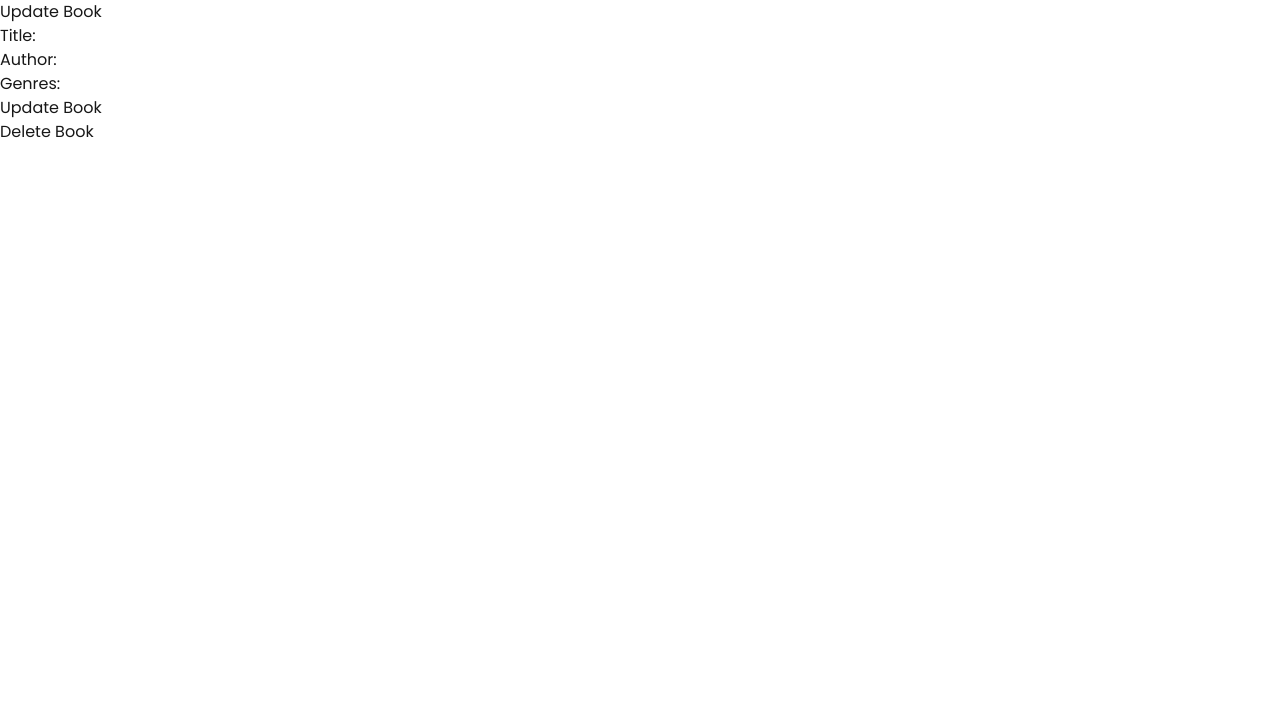
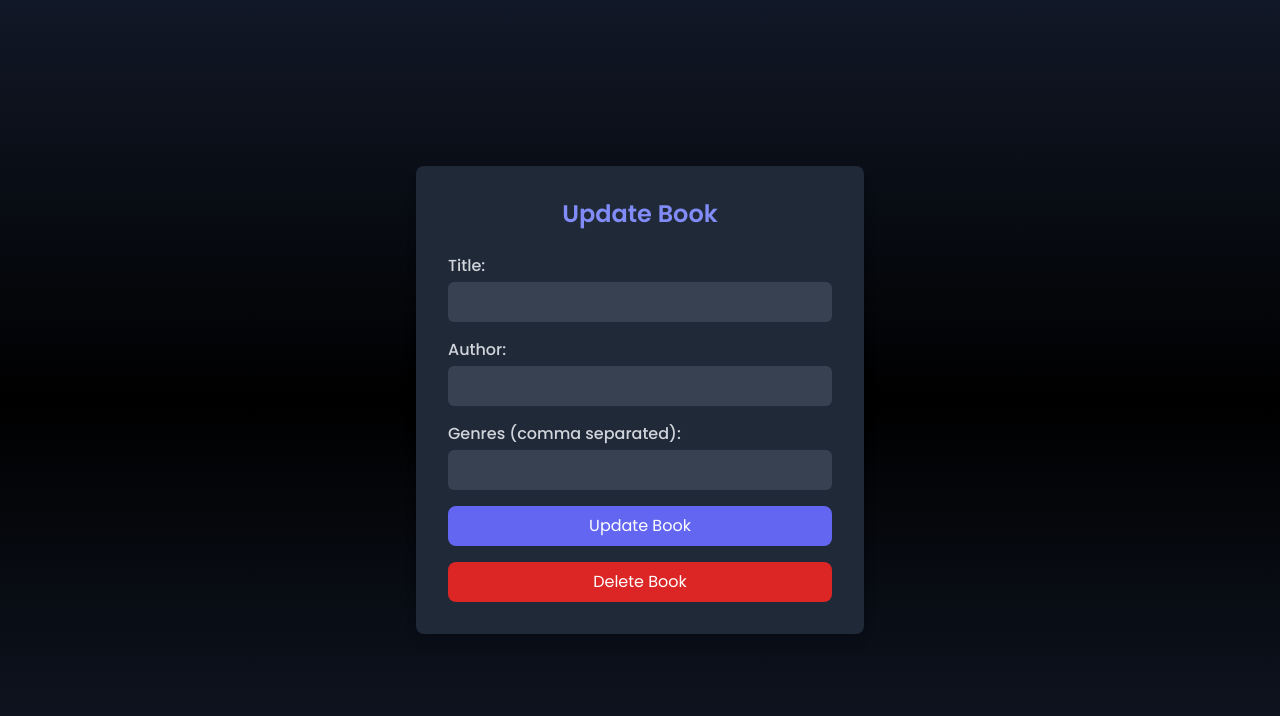
Before and after one commit to angelpoulose/Woven-Pages, a Next.js app in the folder frontend/: page /book/1/update in a window 1280 px wide. Shown: the top 716 px of the page. Built offline with nearby package versions, Linux system fonts and the light colour scheme; no server answers.

Commit message:
added update book page

```diff
--- a/frontend/src/app/book/[id]/update/page.js
+++ b/frontend/src/app/book/[id]/update/page.js
@@ -3,7 +3,7 @@ import React, { useState, useEffect } from 'react';
 import axios from 'axios';
 import { useSearchParams } from 'next/navigation';
 import Cookies from 'js-cookie';
-import {useRouter} from 'next/navigation'
+import { useRouter } from 'next/navigation';
 
 const UpdateBookPage = () => {
     const searchParams = useSearchParams();
@@ -17,7 +17,7 @@ const UpdateBookPage = () => {
 
     useEffect(() => {
         // Fetch the book data when the component mounts
-        if (id){
+        if (id) {
             axios.get(`http://localhost:5000/book/${id}`)
                 .then(response => {
                     setBook(response.data);
@@ -55,9 +55,9 @@ const UpdateBookPage = () => {
         // Update the book data
         axios.put(`http://localhost:5000/book/${id}/update`,
             {
-                'title': book.title,
-                'author': book.author,
-                'genres': book.genres
+                title: book.title,
+                author: book.author,
+                genres: book.genres
             },
             {
                 headers: {
@@ -68,13 +68,12 @@ const UpdateBookPage = () => {
         )
             .then(response => {
                 alert('Book updated successfully!');
-                router.push(`/book/${id}`)
+                router.push(`/book/${id}`);
             })
             .catch(error => {
                 console.error('There was an error updating the book!', error);
                 alert('There was an error updating the book!');
-            }
-        );
+            });
     };
 
     const deleteBook = () => {
@@ -95,49 +94,62 @@ const UpdateBookPage = () => {
         )
             .then(response => {
                 alert('Book deleted successfully!');
-                router.push(`/`)
+                router.push(`/`);
             })
             .catch(error => {
                 console.error('There was an error deleting the book!', error);
                 alert('There was an error deleting the book!');
-            }
-        );
-    }
+            });
+    };
 
     return (
+        <div className="min-h-screen bg-gradient-to-b from-gray-900 via-black to-gray-900 flex justify-center items-center">
+            <div className="bg-gray-800 p-8 rounded-lg shadow-lg w-full max-w-md">
+                <h1 className="text-2xl text-indigo-400 font-semibold mb-6 text-center">Update Book</h1>
+                <form onSubmit={handleSubmit} className="space-y-4">
                     <div>
-            <h1>Update Book</h1>
-            <form onSubmit={handleSubmit}>
-                <div>
-                    <label>Title:</label>
+                        <label className="block text-gray-300 font-medium">Title:</label>
                         <input
                             type="text"
                             name="title"
                             value={book.title}
                             onChange={handleChange}
+                            className="w-full p-2 mt-1 bg-gray-700 rounded-md focus:outline-none focus:ring-2 focus:ring-indigo-500"
                         />
                     </div>
                     <div>
-                    <label>Author:</label>
+                        <label className="block text-gray-300 font-medium">Author:</label>
                         <input
                             type="text"
                             name="author"
                             value={book.author}
                             onChange={handleChange}
+                            className="w-full p-2 mt-1 bg-gray-700 rounded-md focus:outline-none focus:ring-2 focus:ring-indigo-500"
                         />
                     </div>
                     <div>
-                    <label>Genres:</label>
+                        <label className="block text-gray-300 font-medium">Genres (comma separated):</label>
                         <input
                             type="text"
                             name="genres"
                             value={book.genres.join(', ')}
                             onChange={handleChange}
+                            className="w-full p-2 mt-1 bg-gray-700 rounded-md focus:outline-none focus:ring-2 focus:ring-indigo-500"
                         />
                     </div>
-                <button type="submit">Update Book</button>
+                    <div className="flex justify-between">
+                        <button type="submit" className="w-full py-2 bg-indigo-500 text-white rounded-lg hover:bg-indigo-600 transition duration-300">
+                            Update Book
+                        </button>
+                    </div>
                 </form>
-            <button onClick={deleteBook}>Delete Book</button>
+                <button
+                    onClick={deleteBook}
+                    className="w-full mt-4 py-2 bg-red-600 text-white rounded-lg hover:bg-red-700 transition duration-300"
+                >
+                    Delete Book
+                </button>
+            </div>
         </div>
     );
 };
```
Lines whose indentation alone changed are shown as unchanged.
